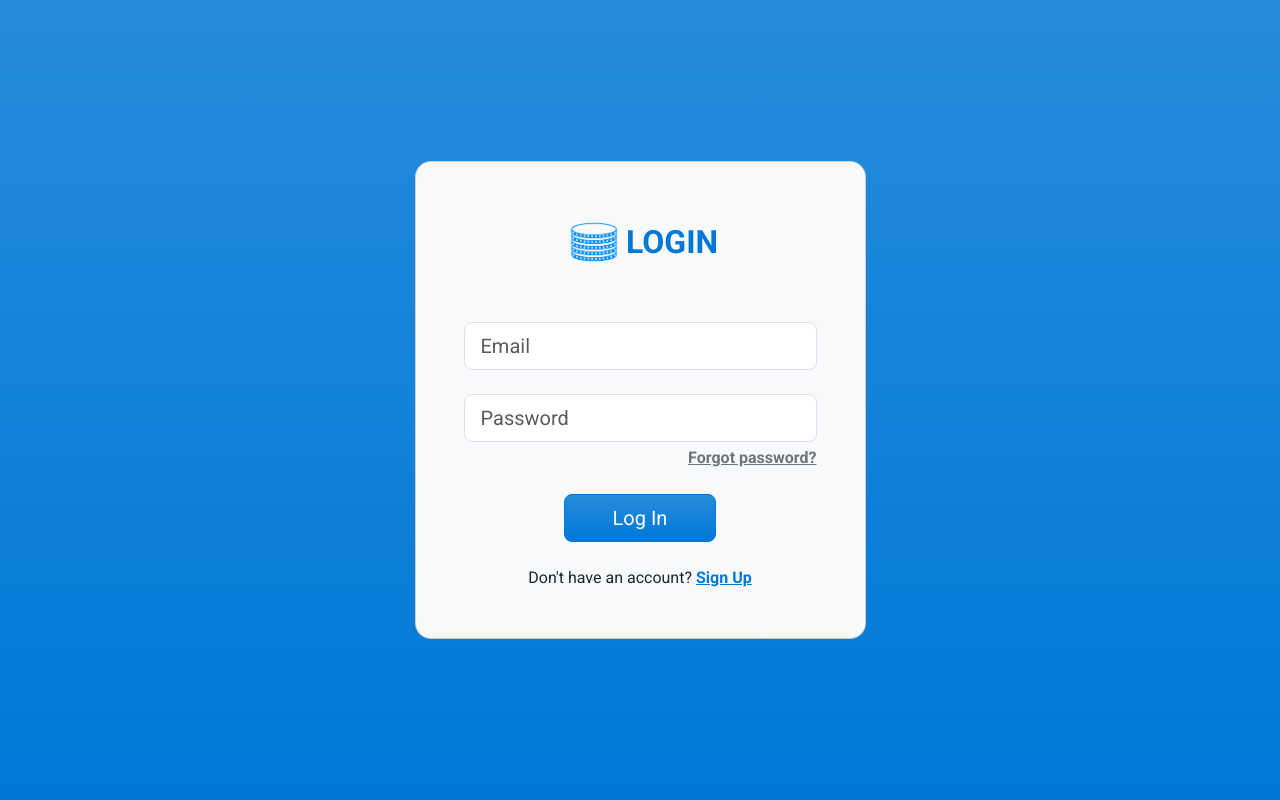
After one commit to celionatti/neoliens, a PHP site: template resources/views/auth/login.twig in a window 1280 px wide. The commit adds this page. Run offline with PHP 8.4, Linux system fonts and the light colour scheme; the template is opened without the code that fills it, so the values that code supplies are empty; style sheets or scripts are compiled from the project's sources; some libraries are stand-ins or nearby versions.

Commit message:
Auth Workings

```diff
--- /dev/null
+++ b/resources/css/auth.scss
@@ -0,0 +1 @@
+@import "./variables.scss";
--- /dev/null
+++ b/resources/js/auth.js
@@ -0,0 +1,32 @@
+import "../css/auth.scss"
+import { post }  from './ajax';
+import { Modal } from 'bootstrap';
+
+window.addEventListener('DOMContentLoaded', function () {
+    const twoFactorAuthModal = new Modal(document.getElementById('twoFactorAuthModal'))
+
+    document.querySelector('.log-in-btn').addEventListener('click', function (event) {
+        const form     = this.closest('form')
+        const formData = new FormData(form);
+        const inputs   = Object.fromEntries(formData.entries());
+
+        post(form.action, inputs, form).then(response => response.json()).then(response => {
+            if (response.two_factor) {
+                twoFactorAuthModal.show()
+            } else {
+                window.location = '/'
+            }
+        })
+    })
+
+    document.querySelector('.log-in-two-factor').addEventListener('click', function (event) {
+        const code  = twoFactorAuthModal._element.querySelector('input[name="code"]').value
+        const email = document.querySelector('.login-form input[name="email"]').value
+
+        post('/login/two-factor', {email, code}, twoFactorAuthModal._element).then(response => {
+            if (response.ok) {
+                window.location = '/'
+            }
+        })
+    })
+})
--- /dev/null
+++ b/resources/views/auth/login.twig
@@ -0,0 +1,57 @@
+{% extends 'layouts/auth.twig' %}
+
+{% block stylesheets %}
+    {{ parent() }}
+    {{ encore_entry_link_tags('auth') }}
+{% endblock %}
+
+{% block javascripts %}
+    {{ parent() }}
+    {{ encore_entry_script_tags('auth') }}
+{% endblock %}
+
+{% block title %}Log In{% endblock %}
+
+{% block content %}
+    <section class="vh-100 bg-primary bg-gradient">
+        <div class="container py-5 h-100">
+            <div class="row d-flex justify-content-center align-items-center h-100">
+                <div class="col-12 col-md-8 col-lg-6 col-xl-5">
+                    <div class="card bg-light text-white" style="border-radius: 1rem;">
+                        <div class="card-body p-5 text-center">
+                            <div class="mb-4">
+                                <h2 class="fw-bold mb-5 text-uppercase text-primary d-flex justify-content-center align-items-center">
+                                    <img src="{{ asset('build/images/logo.png') }}" width="64" height="64"
+                                         alt="Expennies Logo" />
+                                    Login
+                                </h2>
+                                <form method="post" action="/login" class="login-form">
+                                    <div class="form-outline form-white mb-4">
+                                        <input type="email" name="email" class="form-control form-control-lg"
+                                               placeholder="Email" required />
+                                    </div>
+                                    <div class="form-outline form-white mb-1">
+                                        <input type="password" name="password" class="form-control form-control-lg"
+                                               placeholder="Password" required />
+                                    </div>
+                                    <p class="mb-4 text-end">
+                                        <a class="text-secondary fw-semibold" href="/forgot-password">Forgot password?</a>
+                                    </p>
+                                    <button class="btn btn-primary bg-gradient text-white btn-lg px-5 log-in-btn" type="button">
+                                        Log In
+                                    </button>
+                                </form>
+                            </div>
+                            <div>
+                                <p class="mb-0 text-dark">Don't have an account?
+                                    <a href="/register" class="text-primary fw-bold">Sign Up</a>
+                                </p>
+                            </div>
+                        </div>
+                    </div>
+                </div>
+            </div>
+        </div>
+        {# {% include 'auth/two_factor_modal.twig' %} #}
+    </section>
+{% endblock %}
--- /dev/null
+++ b/resources/views/layouts/auth.twig
@@ -0,0 +1,25 @@
+<!DOCTYPE html>
+<html lang="en" class="h-full bg-gray-500">
+	<head>
+		<meta charset="UTF-8">
+		<meta name="viewport" content="width=device-width, initial-scale=1.0">
+		<meta id="csrfName" name="{{ csrf.keys.name }}" content="{{ csrf.name }}">
+        <meta id="csrfValue" name="{{ csrf.keys.value }}" content="{{ csrf.value }}">
+		<title>
+			{% block title %}NEOLIENS{% endblock %}
+		</title>
+		<link rel="preconnect" href="https://fonts.googleapis.com">
+		<link rel="preconnect" href="https://fonts.gstatic.com" crossorigin>
+		<link href="https://fonts.googleapis.com/css2?family=Roboto:wght@100;300;400;500;700;900&display=swap" rel="stylesheet">
+		{% block stylesheets %}
+            {{ encore_entry_link_tags('app') }}
+        {% endblock %}
+
+        {% block javascripts %}
+            {{ encore_entry_script_tags('app') }}
+        {% endblock %}
+	</head>
+	<body>
+        {% block content %}{% endblock %}
+    </body>
+</html>
--- a/webpack.config.js
+++ b/webpack.config.js
@@ -26,6 +26,7 @@ Encore
    * and one CSS file (e.g. app.css) if your JavaScript imports CSS.
    */
   .addEntry("app", "./resources/js/app.js")
+  .addEntry("auth", "./resources/js/auth.js")
 
   // When enabled, Webpack "splits" your files into smaller pieces for greater optimization.
   .splitEntryChunks()
```
Also changed, not shown: Core/RouteEntityBindingStrategy.php (+6 -6 lines), controllers/AuthController.php (added, +27 -0 lines), resources/js/ajax.js (added, +105 -0 lines), routes/web.php (+16 -1 lines), resources/images/logo.png (added), resources/views/auth/register.twig (added).
